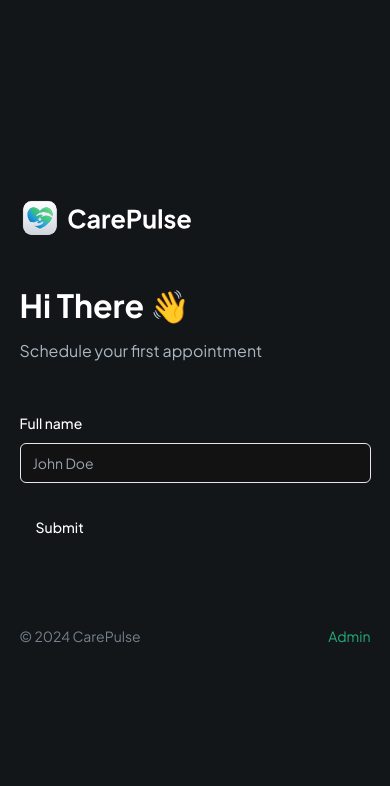
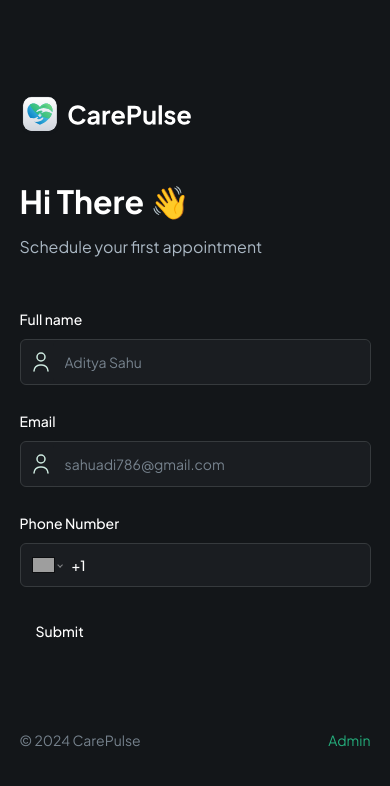
Before and after one commit to AdityaSahu786/CarePulse, a Next.js app: page / in a window 390 px wide. Shown: the top 786 px of the page. Built offline with nearby package versions, Linux system fonts and the light colour scheme; grey boxes are pictures that could not be loaded.

Commit message:
Added forms for email and phonenumber

```diff
--- a/components/CustomFormField.tsx
+++ b/components/CustomFormField.tsx
@@ -11,6 +11,10 @@
   import { Input } from "@/components/ui/input"
 import { Control } from "react-hook-form";
 import { FormFieldType } from "./forms/PatientForm";
+import  Image from "next/image"
+import 'react-phone-number-input/style.css'
+import PhoneInput from 'react-phone-number-input'
+
 
 
   interface CustomProps {
@@ -31,12 +35,47 @@
   }
 
   const RenderField = ( { field, props}: {field: any; props: CustomProps } ) => {
-    return (
-        <Input
-          type="text"
-          placeholder="John Doe"
-          />
-    )
+    const { fieldType, iconSrc, iconAlt, placeholder } = props;
+
+    switch (fieldType) {
+        case FormFieldType.INPUT:
+            return (
+                <div className="flex rounded-md border border-dark-500 bg-dark-400">
+                    {iconSrc && (
+                        <Image
+                        src={iconSrc}
+                        height={24}
+                        width={24}
+                        alt={iconAlt || 'icon'}
+                        className='ml-2'
+                         />
+                    )}
+                    <FormControl>
+                        <Input
+                          placeholder={placeholder}
+                          {...field}
+                          className="shad-input border-0"
+                        />
+                    </FormControl>
+                </div>
+            )
+        case FormFieldType.PHONE_INPUT:
+            return (
+                <FormControl>
+                    <PhoneInput
+                      defaultCountry="US"
+                      placeholder={placeholder}
+                      international
+                      withCountryCallingCode
+                      value={field.value as E164Number | undefined}
+                      onChange={field.onChange}
+                      className="input-phone"
+                     />
+                </FormControl>
+            )
+        default:
+            break;
+    }
   }
 
 const CustomFormField = (props: CustomProps) => {
--- a/components/forms/PatientForm.tsx
+++ b/components/forms/PatientForm.tsx
@@ -52,9 +52,28 @@
         control={form.control}
         name="name"
         label="Full name"
-        placeholder="John Doe"
+        placeholder="Aditya Sahu"
         iconSrc="/assets/icons/user.svg"
         iconAlt="user"
+        />
+
+       <CustomFormField
+        fieldType={FormFieldType.INPUT}
+        control={form.control}
+        name="email"
+        label="Email"
+        placeholder="sahuadi786@gmail.com"
+        iconSrc="/assets/icons/user.svg"
+        iconAlt="email"
+        />
+
+<CustomFormField
+        fieldType={FormFieldType.PHONE_INPUT}
+        control={form.control}
+        name="phone"
+        label="Phone Number"
+        placeholder="(+91) 123-456-123"
+
         />
       <Button type="submit">Submit</Button>
     </form>
--- a/package.json
+++ b/package.json
@@ -23,6 +23,7 @@
     "react": "^18",
     "react-dom": "^18",
     "react-hook-form": "^7.53.0",
+    "react-phone-number-input": "^3.4.8",
     "tailwind-merge": "^2.5.2",
     "tailwindcss-animate": "^1.0.7",
     "zod": "^3.23.8"
```
Also changed, not shown: 1 other file (tests, documents, lock files or other folders).
